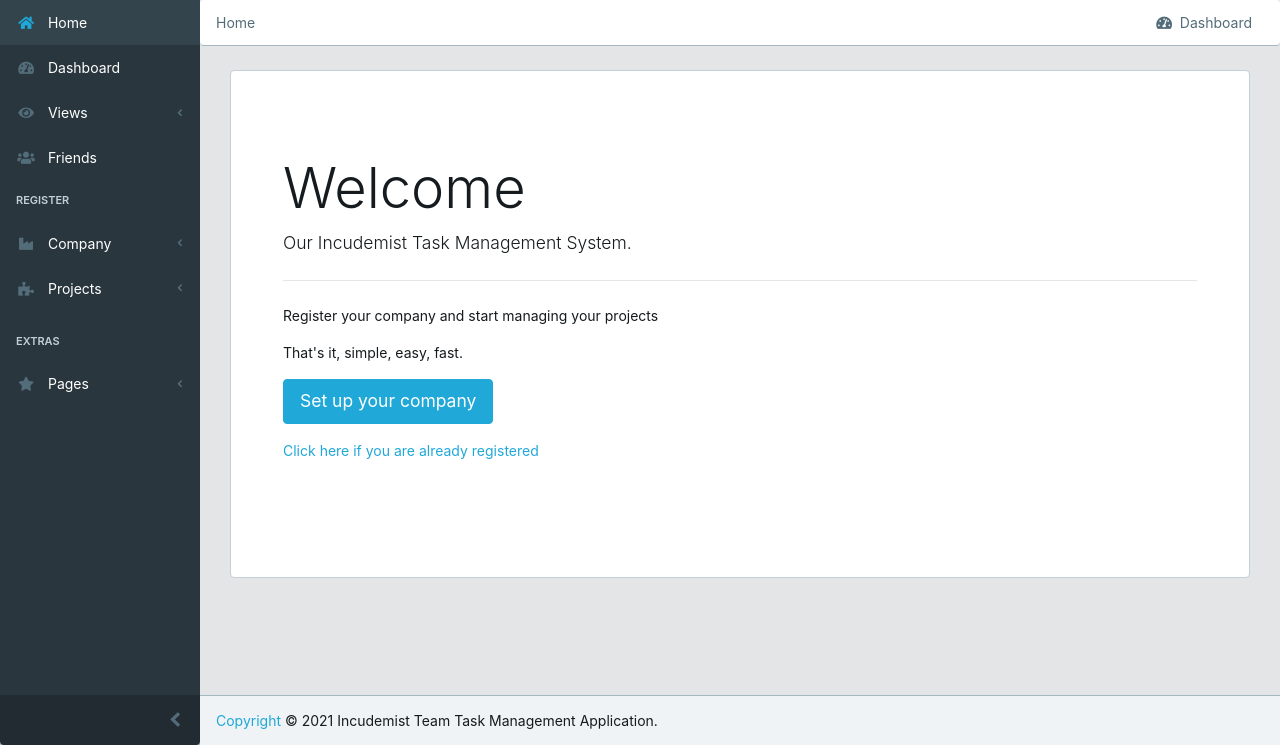
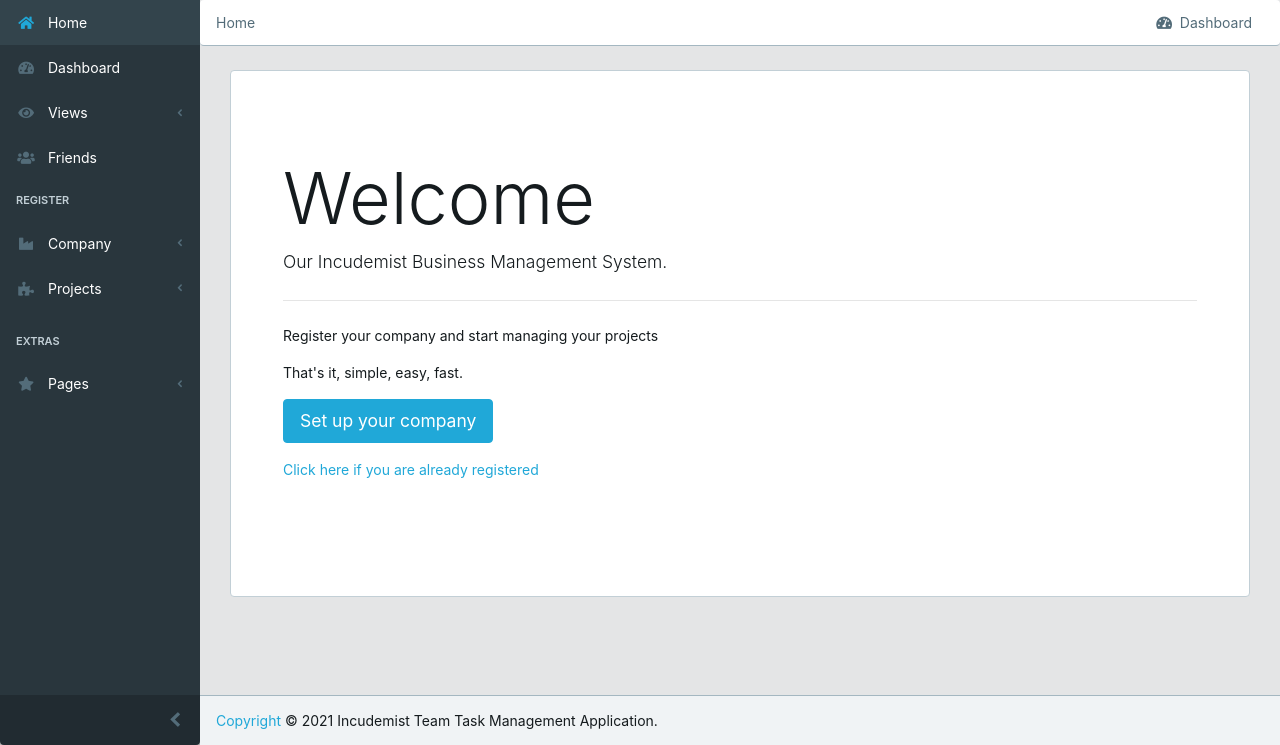
Before and after one commit to batuhan3535/Our-project, a Django app: page / in a window 1280 px wide. Shown: the part 55-800 px from the top of the page. Run offline with Django 3.2, Linux system fonts and the light colour scheme; some libraries are stand-ins or nearby versions.

Commit message:
base changes

```diff
--- a/core/templates/core/base.html
+++ b/core/templates/core/base.html
@@ -19,6 +19,7 @@
   <meta name="keyword" content="Bootstrap,Admin,Template,Open,Source,AngularJS,Angular,Angular2,Angular 2,Angular4,Angular 4,jQuery,CSS,HTML,RWD,Dashboard,React,React.js,Vue,Vue.js">
   <meta name="google-site-verification" content="83fcqoPn-YTkXathQiicW-x3U2RWZh4PaPUzk91wtjY" />
   <title>Project System</title>
+  <link rel="shortcut icon" href="{% static 'core/img/logos/logo4.svg' %}">
 
   <!-- Icons -->
   <link rel="stylesheet" href="https://use.fontawesome.com/releases/v5.0.9/css/all.css" integrity="sha384-5SOiIsAziJl6AWe0HWRKTXlfcSHKmYV4RBF18PPJ173Kzn7jzMyFuTtk8JA7QQG1" crossorigin="anonymous">
@@ -173,7 +174,7 @@
         <li class="breadcrumb-menu d-md-down-none">
           <div class="btn-group" role="group" aria-label="Button group">
 
-            <a class="btn" href="./"><i class="fa fa-tachometer-alt"></i> &nbsp;Dashboard</a>
+            <a class="btn" href="{% url 'core:dashboard' %}"><i class="fa fa-tachometer-alt"></i> &nbsp;Dashboard</a>
           </div>
         </li>
       </ol>
@@ -300,7 +301,7 @@
 
   <footer class="app-footer">
     <span><a href="http://incudemy.monovi.com.tr/">Copyright</a> © 2021 Incudemist Team Task Management Application.</span>
-    <!--<span class="ml-auto">Powered by <a href="http://coreui.io">CoreUI</a></span>-->
+
   </footer>
 
   <!-- Bootstrap and necessary plugins -->
--- a/core/templates/core/index.html
+++ b/core/templates/core/index.html
@@ -13,8 +13,8 @@
       <div class="card rounded">
       <div class="card-body">
         <div class="jumbotron bg-white">
-          <h1 class="display-4">Welcome</h1>
-          <p class="lead">Our Incudemist Task Management System.</p>
+          <h1 class="display-3">Welcome</h1>
+          <p class="lead">Our Incudemist Business Management System.</p>
           <hr class="my-4">
           <p>Register your company and start managing your projects</p>
           <p>That's it, simple, easy, fast.</p>
--- a/core/templates/core/login-page.html
+++ b/core/templates/core/login-page.html
@@ -22,7 +22,8 @@
     {% block body %}
 
     <div class="d-lg-flex half">
-        <div class="bg order-1 order-md-2" style="overflow: hidden;"><img src="https://picsum.photos/id/0/1000/955"></div>
+        <div class="bg order-1 order-md-2" style="overflow: hidden;"><img src="https://picsum.photos/id/0/1000/955">
+        </div>
     <div class="contents order-2 order-md-1">
     <div class="container">
     <div class="row align-items-center justify-content-center">
--- a/manager/settings.py
+++ b/manager/settings.py
@@ -27,7 +27,7 @@
 # SECURITY WARNING: don't run with debug turned on in production!
 DEBUG = True
 
-ALLOWED_HOSTS = ['bms-incudemy.herokuapp.com']
+ALLOWED_HOSTS = ['*']
 
 
 # Application definition
```
